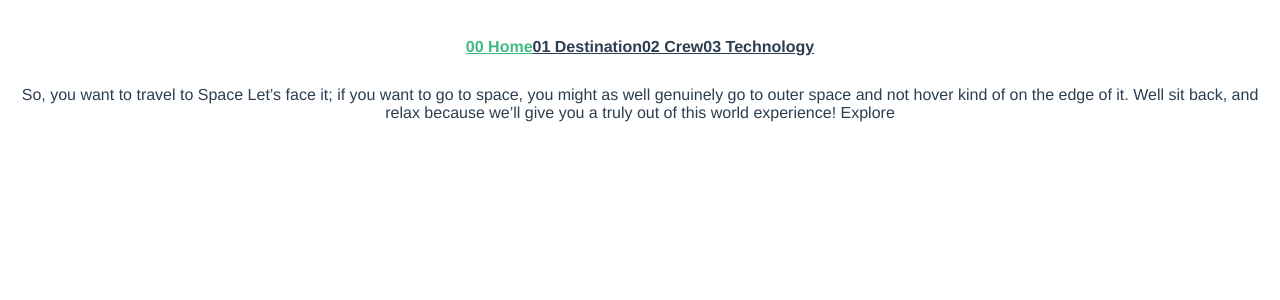
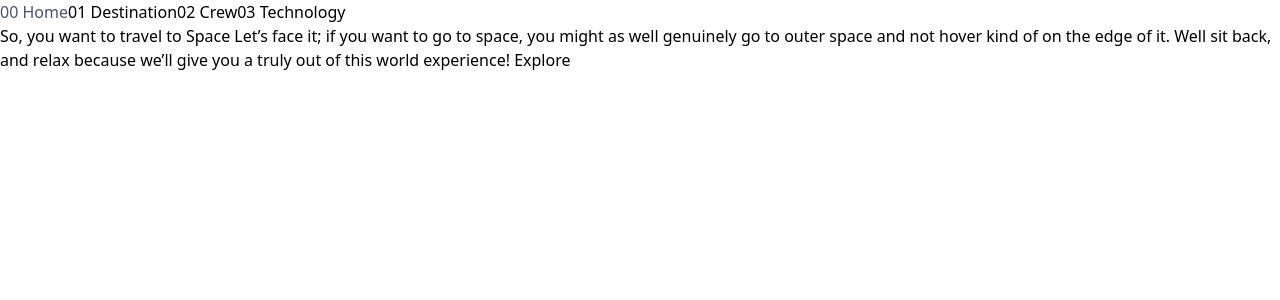
Before and after one commit to gukihuman/space-tourism, a Vue app: page / in a window 1280 px wide. Shown: the top 300 px of the page. Built offline with nearby package versions, Linux system fonts and the light colour scheme.

Commit message:
Setup tailwind

```diff
--- a/package.json
+++ b/package.json
@@ -7,6 +7,9 @@
     "build": "vue-cli-service build"
   },
   "dependencies": {
+    "autoprefixer": "^10",
+    "postcss": "^8",
+    "tailwindcss": "^3",
     "vue": "^3.2.13",
     "vue-router": "^4.0.3"
   },
@@ -15,7 +18,6 @@
     "@vue/cli-service": "~5.0.0",
     "pug": "^3.0.2",
     "pug-plain-loader": "^1.1.0",
-    "sass": "^1.32.7",
-    "sass-loader": "^12.0.0"
+    "vue-cli-plugin-tailwind": "~3.0.0"
   }
 }
--- /dev/null
+++ b/postcss.config.js
@@ -0,0 +1,6 @@
+module.exports = {
+  plugins: {
+    tailwindcss: {},
+    autoprefixer: {}
+  }
+}
--- a/src/App.vue
+++ b/src/App.vue
@@ -8,26 +8,3 @@
 router-view
 
 </template>
-
-<style lang="scss">
-#app {
-  font-family: Avenir, Helvetica, Arial, sans-serif;
-  -webkit-font-smoothing: antialiased;
-  -moz-osx-font-smoothing: grayscale;
-  text-align: center;
-  color: #2c3e50;
-}
-
-nav {
-  padding: 30px;
-
-  a {
-    font-weight: bold;
-    color: #2c3e50;
-
-    &.router-link-active {
-      color: #42b983;
-    }
-  }
-}
-</style>
--- /dev/null
+++ b/src/assets/tailwind.css
@@ -0,0 +1,11 @@
+@tailwind base;
+
+@tailwind components;
+
+@tailwind utilities;
+
+@layer components {
+  .router-link-active {
+    @apply text-slate-600;
+  }
+}
--- /dev/null
+++ b/tailwind.config.js
@@ -0,0 +1,9 @@
+/** @type {import('tailwindcss').Config} */
+module.exports = {
+  content: ["./public/**/*.html", "./src/**/*.{vue,js,ts,jsx,tsx}"],
+  theme: {
+    extend: {},
+  },
+  plugins: [],
+  safelist: ["router-link-active"],
+};
```
Also changed, not shown: src/main.js (+5 -4 lines), 1 other file (tests, documents, lock files or other folders).
